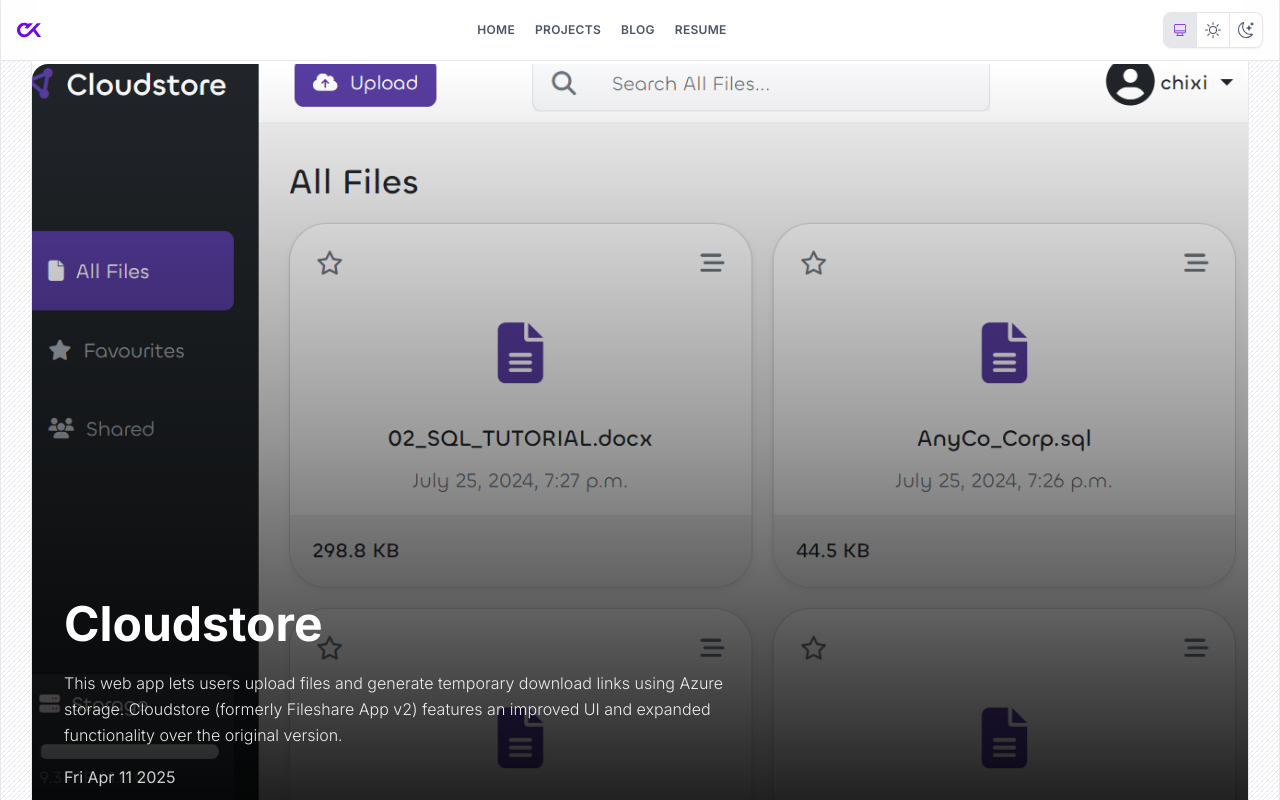
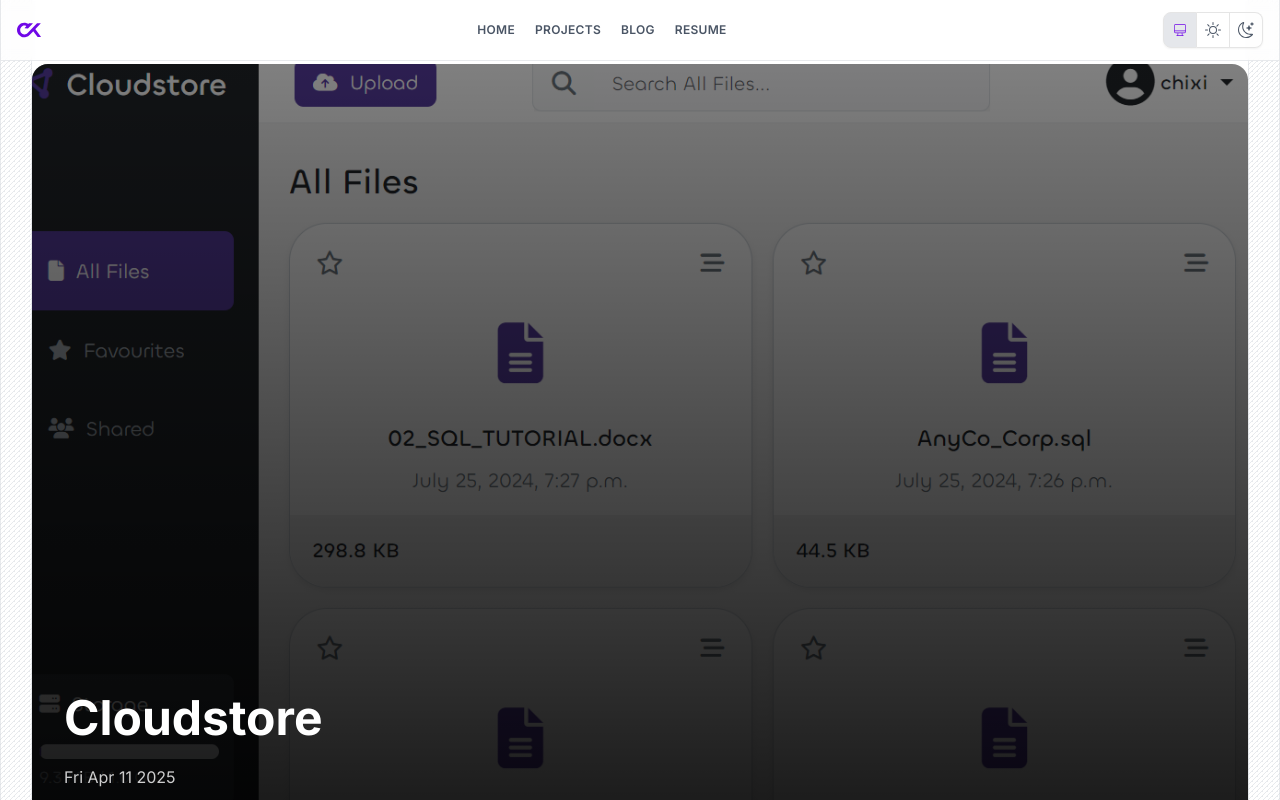
Before and after one commit to Chixide1/Folio, a Next.js app: page /projects/cloudstore in a window 1280 px wide. Shown: the top 800 px of the page. Built offline with nearby package versions, Linux system fonts and the light colour scheme.

Commit message:
Style - Added projects links to all mdx - Added some minor style changes

```diff
--- a/content/projects/cloudstore.mdx
+++ b/content/projects/cloudstore.mdx
@@ -5,6 +5,7 @@ description: "This web app lets users upload files and generate temporary downlo
 image: "/projects/cloudstore/cover.png"
 github: "https://github.com/Chixide1/Cloudstore"
 live: "https://cloudstore.ckdoestech.com"
+projectLink: "/projects/cloudstore"
 tags:
   - "Python"
   - "Django"
--- a/content/projects/techtonic.mdx
+++ b/content/projects/techtonic.mdx
@@ -5,6 +5,7 @@ description: "This blog application was inspired by the Prismic Blog and develop
 image: "/projects/techtonic/cover.png"
 github: "https://github.com/Chixide1/techtonic"
 live: "https://techtonic.ckdoestech.com/"
+projectLink: "/projects/techtonic"
 tags:
   - "Next.js"
   - "Javascript"
--- a/src/app/projects/[slug]/page.tsx
+++ b/src/app/projects/[slug]/page.tsx
@@ -23,7 +23,7 @@ export default async function ProjectPage({ params }: ProjectPageParams) {
         />
 
         {/* Gradient overlay for better text readability */}
-        <div className="absolute inset-0 bg-gradient-to-t from-black/90 via-black/40 to-transparent" />
+        <div className="absolute inset-0 bg-gradient-to-t from-black/90 via-black/70 to-black/50" />
 
         {/* Content overlay */}
         <div className="absolute bottom-0 left-0 right-0 p-8 text-white">
@@ -31,12 +31,6 @@ export default async function ProjectPage({ params }: ProjectPageParams) {
             <h1 className="text-4xl md:text-5xl font-bold mb-4 leading-tight">
               {frontmatter.title}
             </h1>
-
-            {frontmatter.description && (
-              <p className="text-white/90 mb-4 leading-relaxed font-light">
-                {frontmatter.description}
-              </p>
-            )}
 
             {frontmatter.date && (
               <span className="text-white/80">
--- a/src/components/features/home/home-hero.tsx
+++ b/src/components/features/home/home-hero.tsx
@@ -92,7 +92,7 @@ function HomeHeroSocials({ className, style }: { className?: string; style?: Rea
           href={item.href}
           key={"HomeHeroSocials-" + item.title}
           className={cn(
-            " hover:text-primary text-primary-foreground dark:hover:text-primary dark:text-foreground duration-500 transition-all hover:-translate-y-1.5",
+            "hover:text-accent text-primary-foreground dark:hover:text-primary dark:text-foreground duration-500 transition-all hover:-translate-y-1.5",
           )}
           target="_blank"
         >
--- a/src/components/shared/nav-items.tsx
+++ b/src/components/shared/nav-items.tsx
@@ -20,12 +20,12 @@ export const navItems: NavItem[] = [
   },
   {
     title: "Projects",
-    href: "#",
+    href: "/projects",
     Icon: GoProjectSymlink
   },
   {
     title: "Blog",
-    href: "#",
+    href: "/blog",
     Icon: RiBloggerLine
   },
   {
--- a/src/lib/mdx.ts
+++ b/src/lib/mdx.ts
@@ -1,4 +1,3 @@
-// lib/mdx.js
 import fs from 'fs'
 import path from 'path'
 import matter from 'gray-matter'
```
